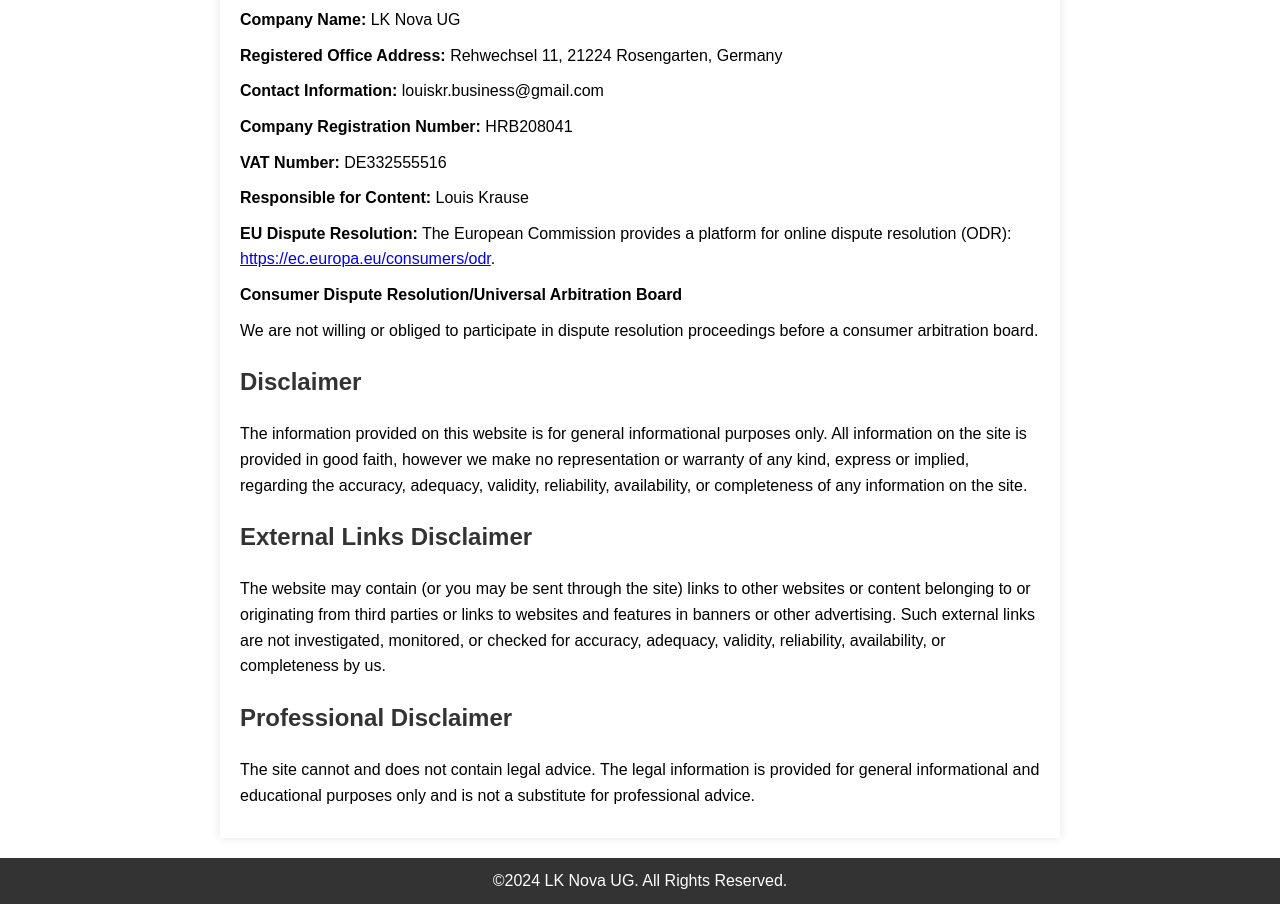
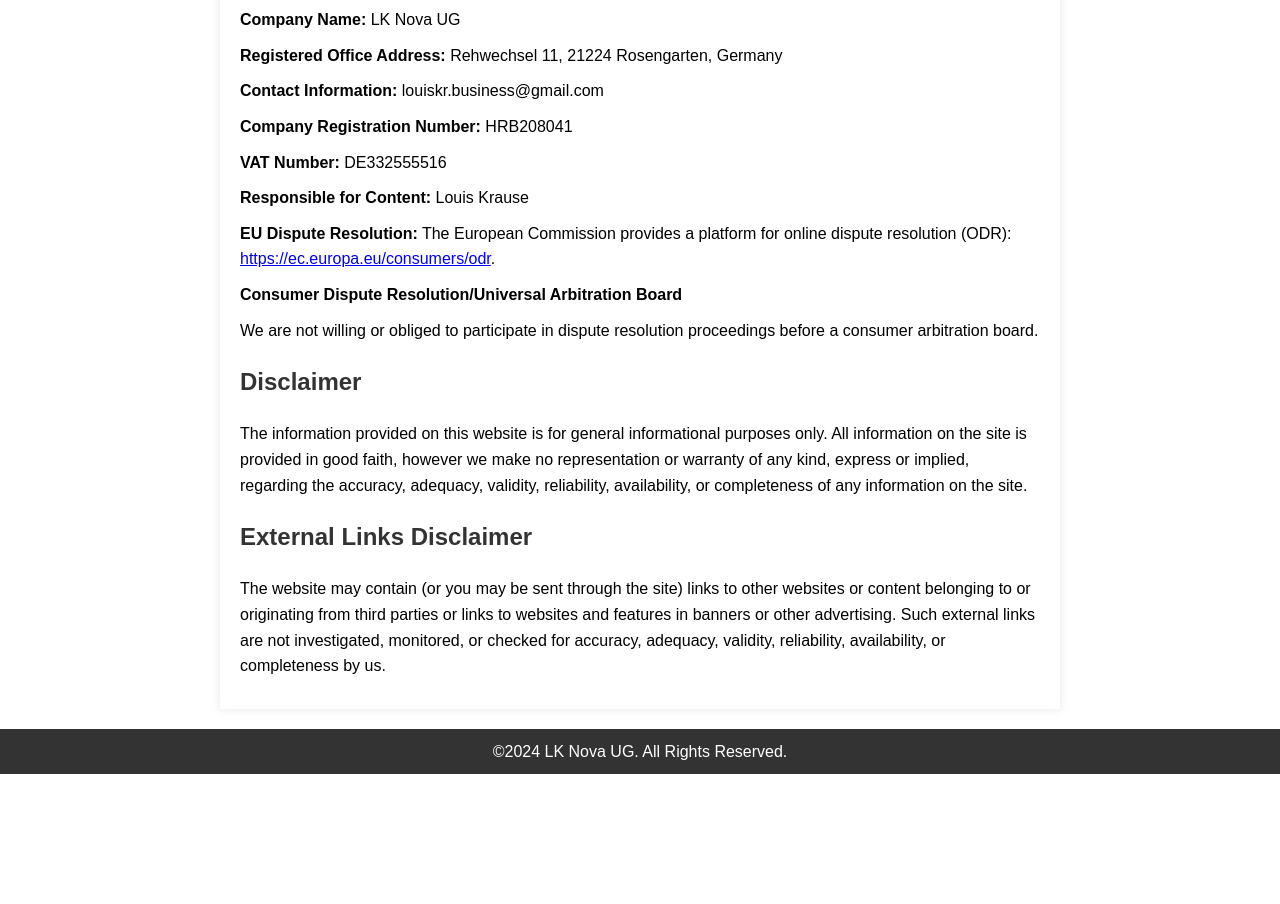
Before and after one commit to LKNovaUG/website, a plain HTML site: page index.html in a window 1280 px wide. Shown: the part 198-1102 px from the top of the page. After the commit the page ends 972 px from the top, so only its background shows below. Drawn offline with Linux system fonts and the light colour scheme.

Commit message:
Professional disclaimer removed

```diff
--- a/index.html
+++ b/index.html
@@ -68,8 +68,6 @@
         <h2>External Links Disclaimer</h2>
         <p>The website may contain (or you may be sent through the site) links to other websites or content belonging to or originating from third parties or links to websites and features in banners or other advertising. Such external links are not investigated, monitored, or checked for accuracy, adequacy, validity, reliability, availability, or completeness by us.</p>
 
-        <h2>Professional Disclaimer</h2>
-        <p>The site cannot and does not contain legal advice. The legal information is provided for general informational and educational purposes only and is not a substitute for professional advice.</p>
     </div>
 
     <footer>
```
